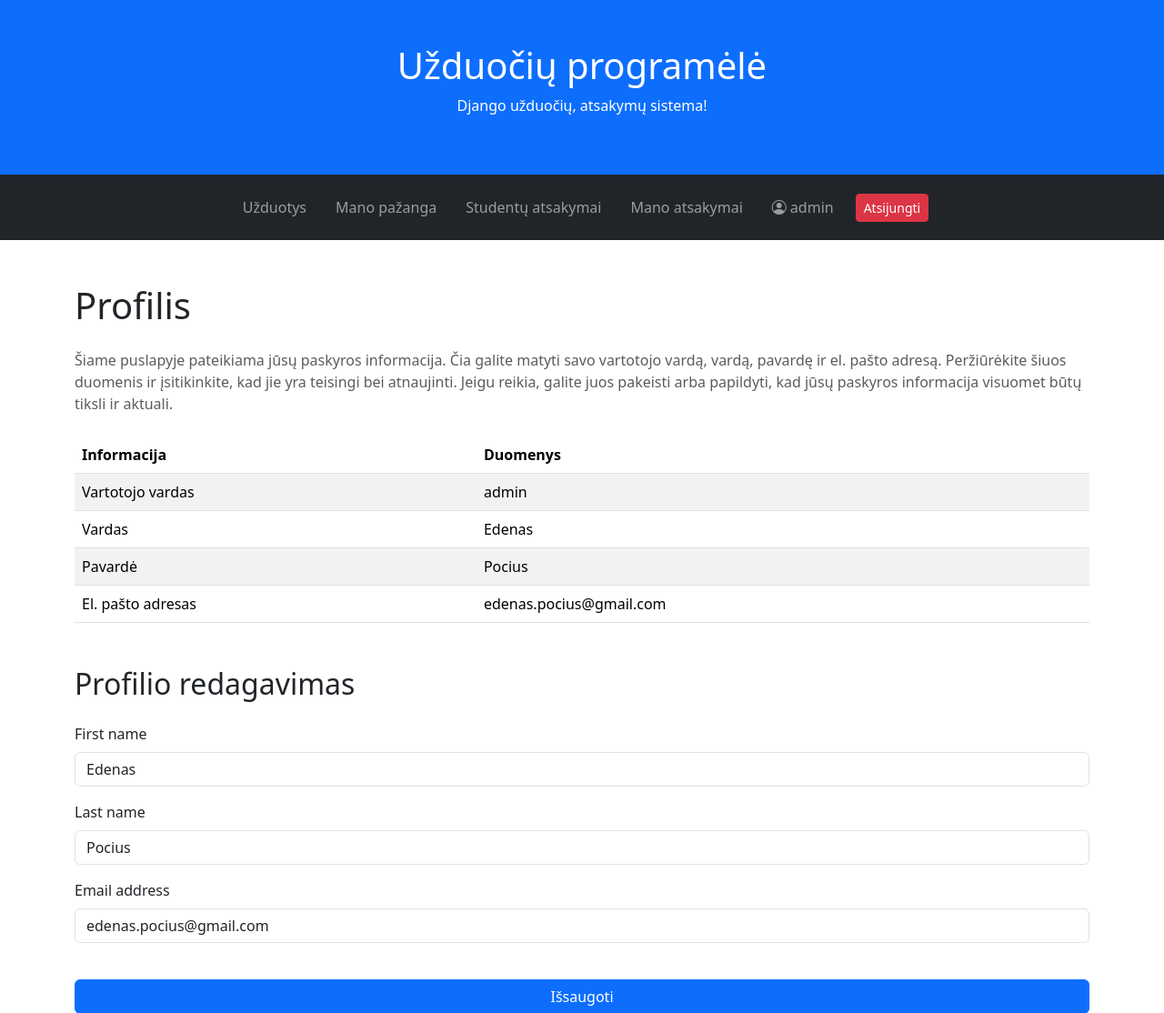
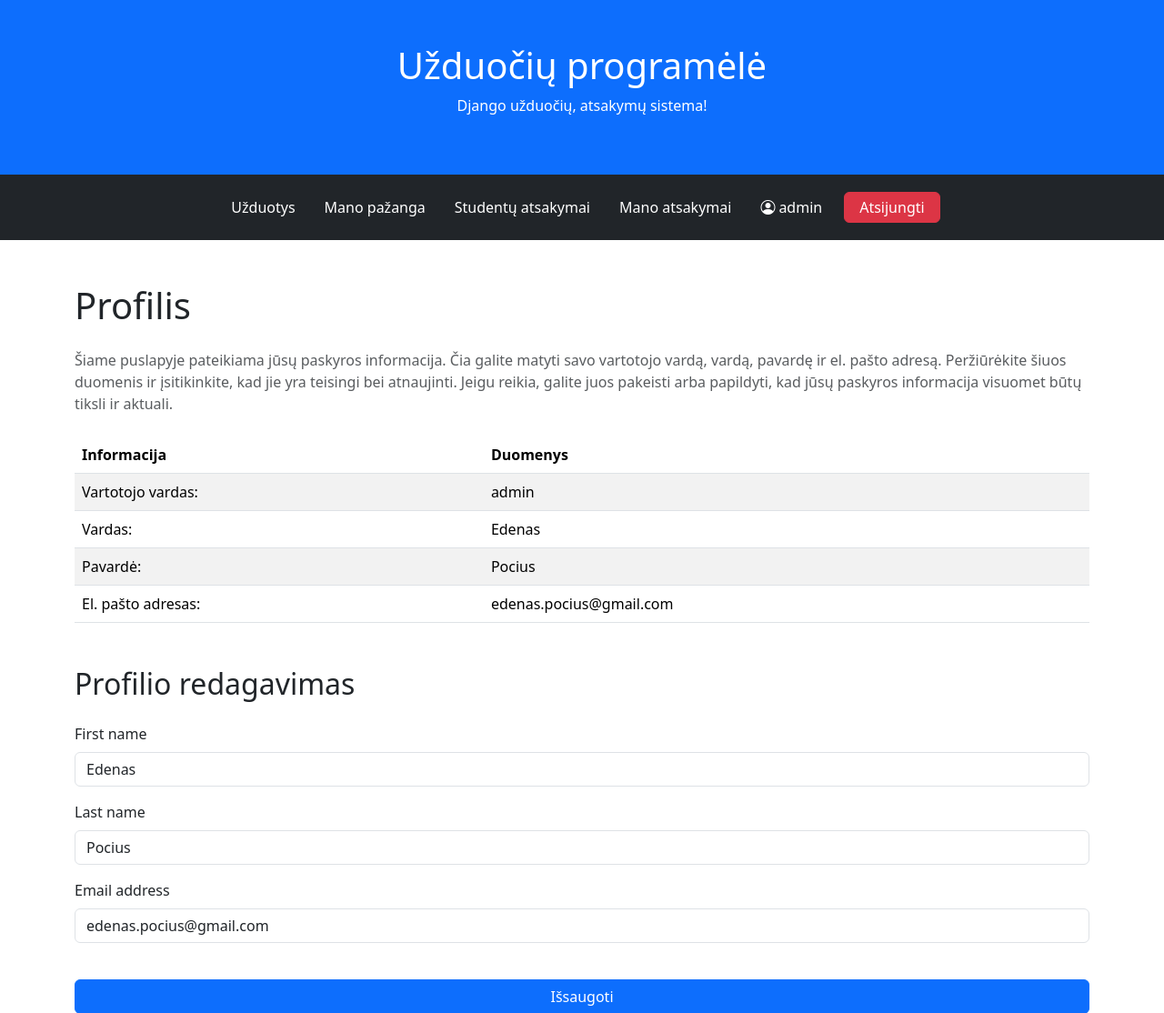
Before and after one commit to edenas/uzduociu_programele_v1, a Django app: page /profile/ in a window 1280 px wide. Shown: the top 1114 px of the page at 91% size. Run offline with Django 5.2, Linux system fonts and the light colour scheme; a user stored in the database is signed in; some libraries are stand-ins or nearby versions.

Commit message:
Atnaujintas base.html: sutvarkytas navbar dizainas ir mygtukų išdėstymas

```diff
--- a/mysite/tasks/templates/base.html
+++ b/mysite/tasks/templates/base.html
@@ -27,26 +27,26 @@
             <ul class="navbar-nav mx-auto gap-3 align-items-center">
 
                 <li class="nav-item">
-                    <a class="nav-link" href="{% url 'index' %}">Užduotys</a>
+                    <a class="nav-link text-white fs-6" href="{% url 'index' %}">Užduotys</a>
                 </li>
 
                 {% if user.is_authenticated %}
                     <li class="nav-item">
-                        <a class="nav-link" href="{% url 'stats' %}">Mano pažanga</a>
+                        <a class="nav-link text-white fs-6" href="{% url 'stats' %}">Mano pažanga</a>
                     </li>
 
                     {% if user.is_staff %}
                         <li class="nav-item">
-                            <a class="nav-link" href="{% url 'answers' %}">Studentų atsakymai</a>
+                            <a class="nav-link text-white fs-6" href="{% url 'answers' %}">Studentų atsakymai</a>
                         </li>
                     {% endif %}
 
                     <li class="nav-item">
-                        <a class="nav-link" href="{% url 'useranswers' %}">Mano atsakymai</a>
+                        <a class="nav-link text-white fs-6" href="{% url 'useranswers' %}">Mano atsakymai</a>
                     </li>
 
                     <li class="nav-item">
-                        <a class="nav-link" href="{% url 'profile' %}">
+                        <a class="nav-link text-white fs-6" href="{% url 'profile' %}">
                             <i class="bi bi-person-circle me-1"></i>{{ user.get_username }}
                         </a>
                     </li>
@@ -54,16 +54,16 @@
                     <li class="nav-item">
                         <form method="post" action="{% url 'logout' %}">
                             {% csrf_token %}
-                            <button class="btn btn-danger btn-sm" type="submit">Atsijungti</button>
+                            <button class="btn btn-danger fs-6 px-3 py-1" type="submit">Atsijungti</button>
                         </form>
                     </li>
 
                 {% else %}
                     <li class="nav-item">
-                        <a class="nav-link" href="{% url 'login' %}">Prisijungti</a>
+                        <a class="nav-link text-white fs-6" href="{% url 'login' %}">Prisijungti</a>
                     </li>
                     <li class="nav-item">
-                        <a class="nav-link" href="{% url 'signup' %}">Registracija</a>
+                        <a class="nav-link text-white fs-6" href="{% url 'signup' %}">Registracija</a>
                     </li>
                 {% endif %}
 
--- a/mysite/tasks/templates/profile.html
+++ b/mysite/tasks/templates/profile.html
@@ -21,19 +21,19 @@ Jeigu reikia, galite juos pakeisti arba papildyti, kad jūsų paskyros informaci
     </thead>
     <tbody>
         <tr>
-            <td>Vartotojo vardas</td>
+            <td>Vartotojo vardas:</td>
             <td>{{ user.username }}</td>
         </tr>
         <tr>
-            <td>Vardas</td>
+            <td>Vardas:</td>
             <td>{{ user.first_name }}</td>
         </tr>
         <tr>
-            <td>Pavardė</td>
+            <td>Pavardė:</td>
             <td>{{ user.last_name }}</td>
         </tr>
         <tr>
-            <td>El. pašto adresas</td>
+            <td>El. pašto adresas:</td>
             <td>{{ user.email }}</td>
         </tr>
     </tbody>
```
Also changed, not shown: mysite/db.sqlite3.
